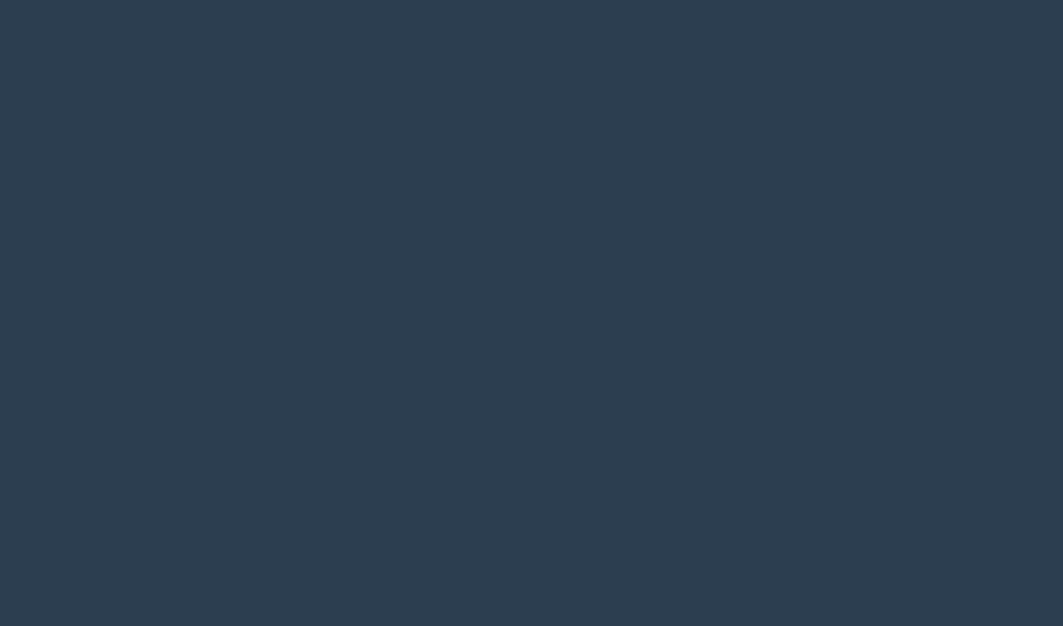
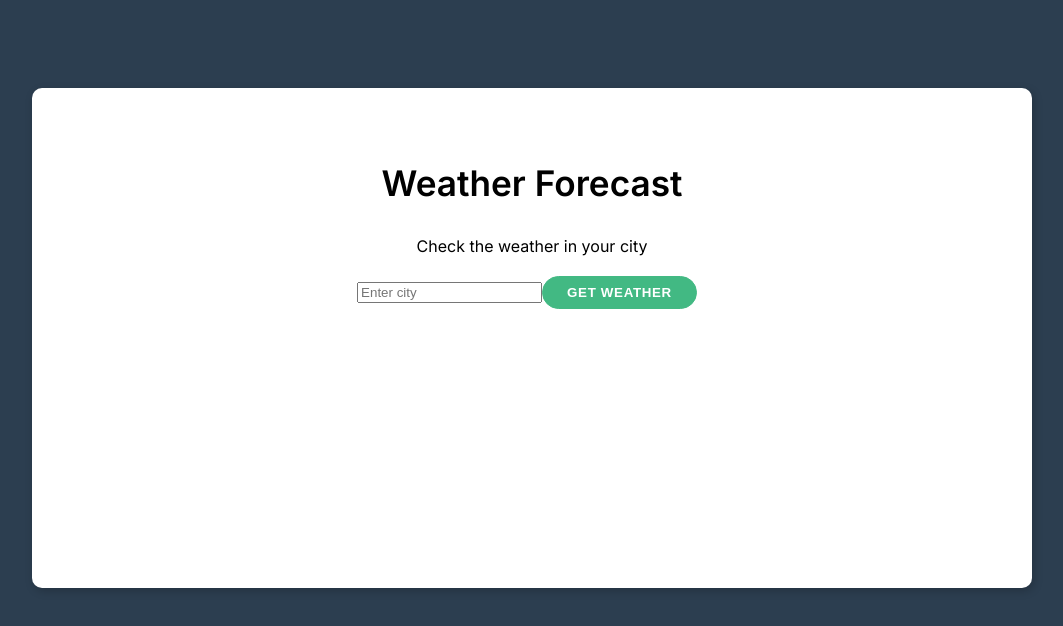
Before and after one commit to User-960/Vue-weather-forecast, a Vue app: page / in a window 1280 px wide. Shown: the top 626 px of the page, without its empty margins (108-1171 px from the left). Built offline with nearby package versions, Linux system fonts and the light colour scheme.

Commit message:
feat: add html tags

```diff
--- a/src/App.vue
+++ b/src/App.vue
@@ -1,5 +1,29 @@
 <script></script>
 
-<template></template>
+<template>
+  <div class="container pt-5">
+    <div class="weather__inner card">
+      <h1 class="weather__title">Weather Forecast</h1>
+      <p class="weather__text">Check the weather in your city</p>
+      <input class="weather__input" type="text" placeholder="Enter city">
+      <button class="btn primary">Get weather</button>
+    </div>
+  </div>
+</template>
 
-<style scoped></style>
+<style scoped>
+.weather__inner {
+  height: 500px;
+  padding: 20px;
+  text-align: center;
+  color: #000;
+}
+
+.weather__title {
+  margin-top: 50px;
+}
+
+.weather__text {
+  margin-top: 20px;
+}
+</style>
```
